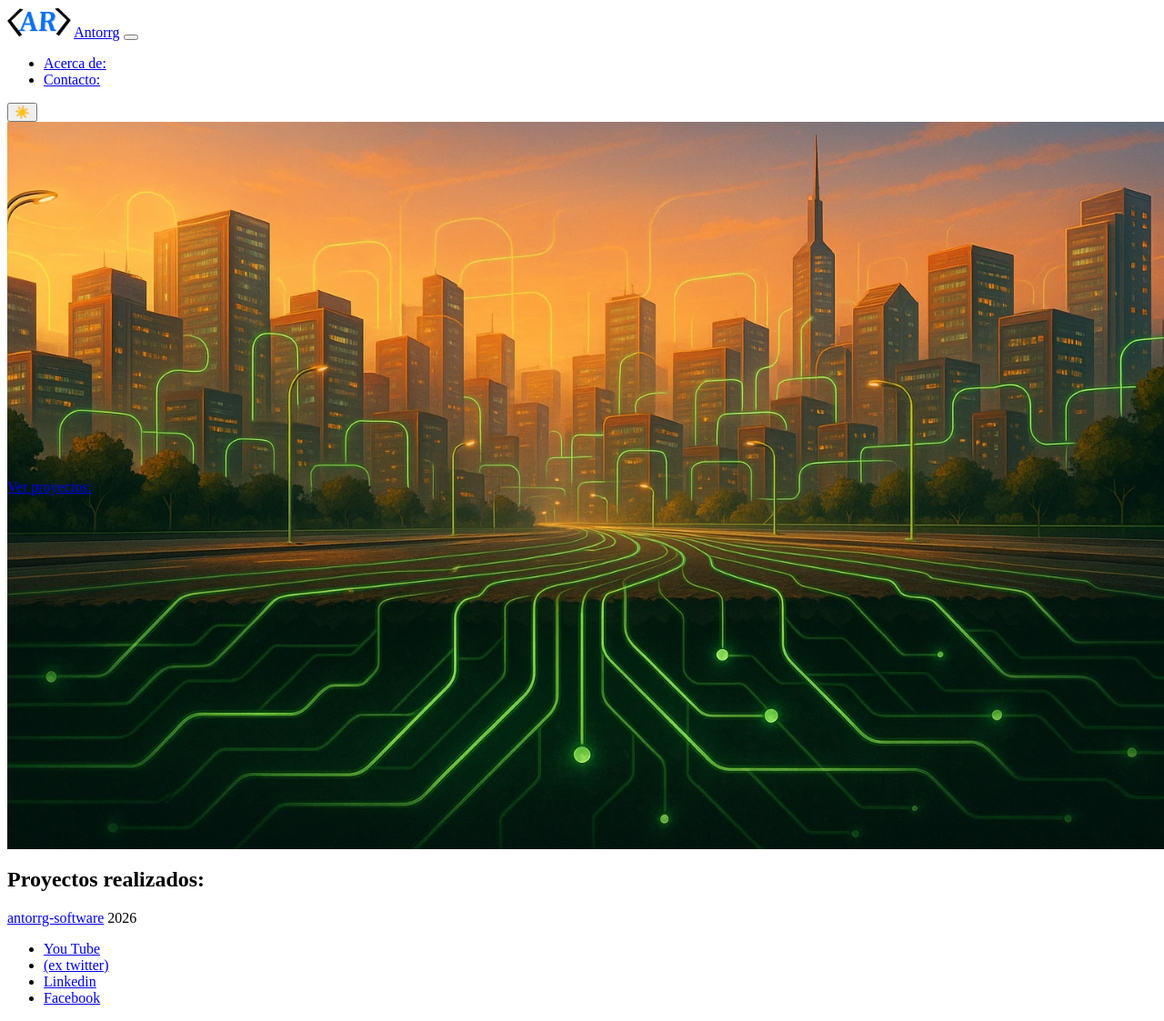
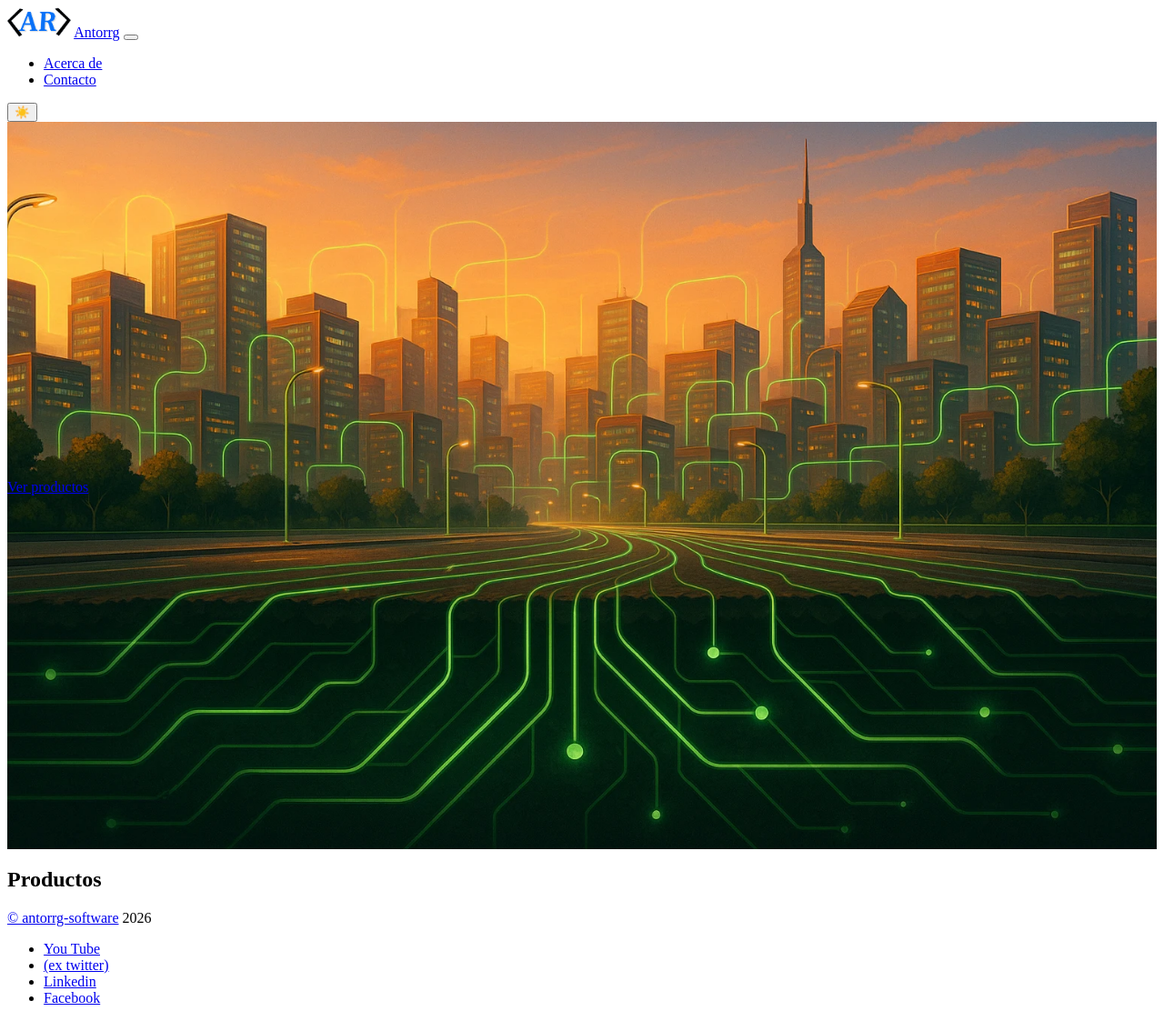
Before and after one commit to antorrg/hibrid-api-express-26, a Node project: template views/landings.ejs in a window 1280 px wide. Shown: the whole page at 91% size. Run offline with Node 20 templates, Linux system fonts and the light colour scheme; the template is opened without the code that fills it, so the values that code supplies are empty.

Commit message:
correcciones de estilos
Co-authored-by: Copilot <223556219+Copilot@users.noreply.github.com>

```diff
--- a/server/features/product/ProductRepository.ts
+++ b/server/features/product/ProductRepository.ts
@@ -36,7 +36,7 @@ export class ProductRepository implements IProductRepository {
       SELECT id, title, logo, picture, url, "isAlive", info_header, info_body
       FROM "${this.productModel.tableName}"
       WHERE enabled = true
-      ORDER BY "createdAt" DESC
+      ORDER BY "createdAt" ASC
     `, {
       type: QueryTypes.SELECT
     })
--- a/views/details.ejs
+++ b/views/details.ejs
@@ -5,8 +5,8 @@
     <a class="btn btn-md btn-outline-secondary rounded-pill mt-3 mb-3 align-items-start" href="/detalles"><i class="bi-svg bi-arrow-left fs-4 me-3"></i>Volver</a>
     <div class="text-center mt-0">
     <div class="row py-lg-5">
-      <div class="col-lg-6 col-md-8 mx-auto">
-        <h1 class="fw-light">Proyecto <%= info.title %></h1>
+      <div class="col-lg-8 col-md-10 mx-auto">
+        <h1 class="fw-light"><%= info.title %></h1>
 
         <img class="img-fluid mb-3" src="<%= info.picture %>" alt="Not Found">
         <p class="lead text-muted"><%= info.info_body %></p>
--- a/views/landings.ejs
+++ b/views/landings.ejs
@@ -5,7 +5,7 @@
     background-image: url('/imagenBack2.webp');
     background-size: cover;
     background-position: center;
-    min-width: 100vw;
+    width: 100%;
     height: 100vh;
     display: flex;
     justify-content: flex-start;
@@ -13,29 +13,31 @@
   }
 </style>
 
-<section class="container-fluid" id="background-section">
+<section class="" id="background-section">
   <div class="container-caption">
     <div class="caption-title ms-5">
       <h1><%= frontPage.title %></h1>
       <p class="lead"><%= frontPage.description %></p>
       <p class="lead">
-        <a class="btn btn-lg btn-dark fw-bold" href="/detalles">Ver proyectos:</a>
+        <a class="btn btn-lg btn-dark fw-bold" href="/detalles">Ver productos</a>
       </p>
     </div>
   </div>
 </section>
 
-<section class="container marketing mt-4 ms-4 mb-3">
-  <h2 class="h2 fw-normal mb-3">Proyectos realizados:</h2>
-  <div class="row">
+<section class="container marketing mb-3">
+  <h2 class="h2 fw-normal mb-2 mt-2">Productos</h2>
+  <div class="row g-3">
     <% products.forEach(function(inf) { %>
-      <div class="col-lg-4 backgroundElements mb-3">
-        <img src="<%= inf.logo %>" class="bd-placeholder-img rounded-circle mt-3" width="70" height="70" alt="Placeholder">
-        <h3 class="h2 fw-normal"><%= inf.title %></h3>
-        <p><%= inf.infoHeader %></p>
-        <p>
-          <a class="btn btn-sm btn-outline-primary" href="/detalles/<%= inf.id %>">Ver detalles &raquo;</a>
-        </p>
+      <div class="col-12 col-sm-6 col-lg-4">
+        <div class="backgroundElements h-100">
+          <img src="<%= inf.logo %>" class="bd-placeholder-img rounded-circle mt-2 mb-1" width="70" height="70" alt="Placeholder">
+          <h4 class="h4 fw-normal"><%= inf.title %></h4>
+          <p class="fw-normal"><%= inf.info_header %></p>
+          <p>
+            <a class="btn btn-sm btn-outline-primary" href="/detalles/<%= inf.id %>">Ver detalles &raquo;</a>
+          </p>
+        </div>
       </div>
     <% }); %>
   </div>
--- a/views/partials/footer.ejs
+++ b/views/partials/footer.ejs
@@ -3,8 +3,8 @@
 <div class="container-fluid footer mt-auto py-3 bg-body-tertiary" style="max-height:30vh;">
   <footer class="d-flex flex-wrap justify-content-between align-items-center py-3 my-4 border-top">
     <div class="col-md-4 d-flex align-items-center">
-      <a href="/" class="mb-3 me-2 mb-md-0 text-body-secondary text-decoration-none lh-1">antorrg-software</a>
-      <span class="mb-3 mb-md-0 text-body-secondary"> 2026</span>
+      <a href="/" class="mb-3 me-2 mb-md-0 text-body-secondary text-decoration-none lh-1">&copy; antorrg-software</a>
+      <span class="mb-3 mb-md-0 text-body-secondary">2026</span>
     </div>
     <ul class="nav col-md-4 justify-content-end list-unstyled d-flex">
       <li class="ms-3">
@@ -18,7 +18,7 @@
         </a>
       </li>
       <li class="ms-3">
-        <a class="text-secondary" href="https://www.linkedin.com/in/antonio-ricardo-rodriguez-gramajo-9b4342277/" target="blank">
+        <a class="text-primary" href="https://www.linkedin.com/in/antonio-ricardo-rodriguez-gramajo-9b4342277/" target="blank">
           <i class="bi-svg bi-linkedin me-1"></i> Linkedin
         </a>
       </li>
--- a/views/partials/header.ejs
+++ b/views/partials/header.ejs
@@ -25,10 +25,10 @@
               <a class="nav-link active" id="adminLink" aria-current="page" href="<%= url %>admin" data-admin-url="<%= url %>admin" data-login-url="<%= url %>login">Admin</a>
             </li>
             <li class="nav-item">
-              <a class="nav-link active" aria-current="page" href="/acerca">Acerca de:</a>
+              <a class="nav-link active" aria-current="page" href="/acerca">Acerca de</a>
             </li>
             <li class="nav-item">
-              <a class="nav-link active" href="/contacto">Contacto:</a>
+              <a class="nav-link active" href="/contacto">Contacto</a>
             </li>
           </ul>
 
```
Also changed, not shown: src/generalStyles/resetStyles.css (+9 -3 lines).
